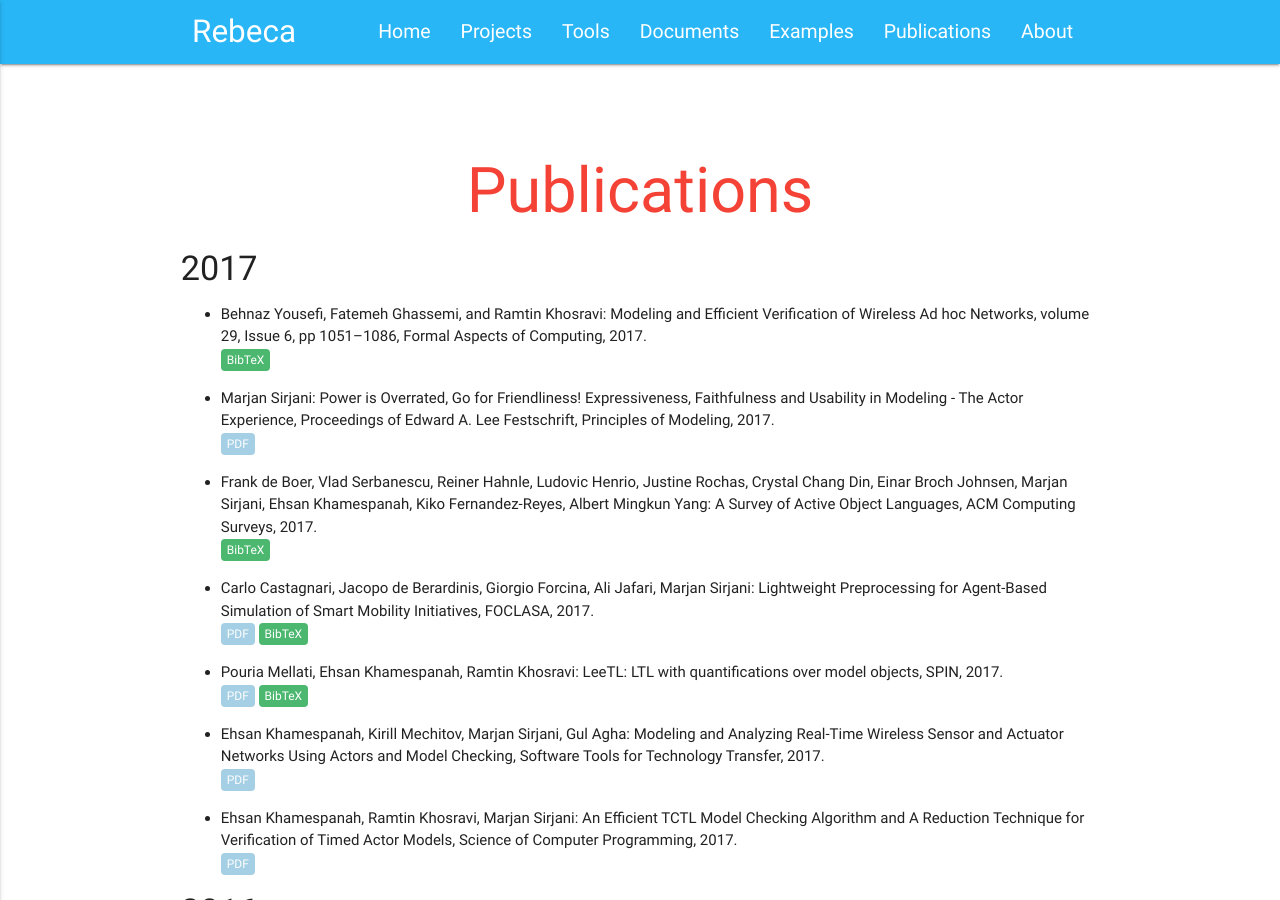
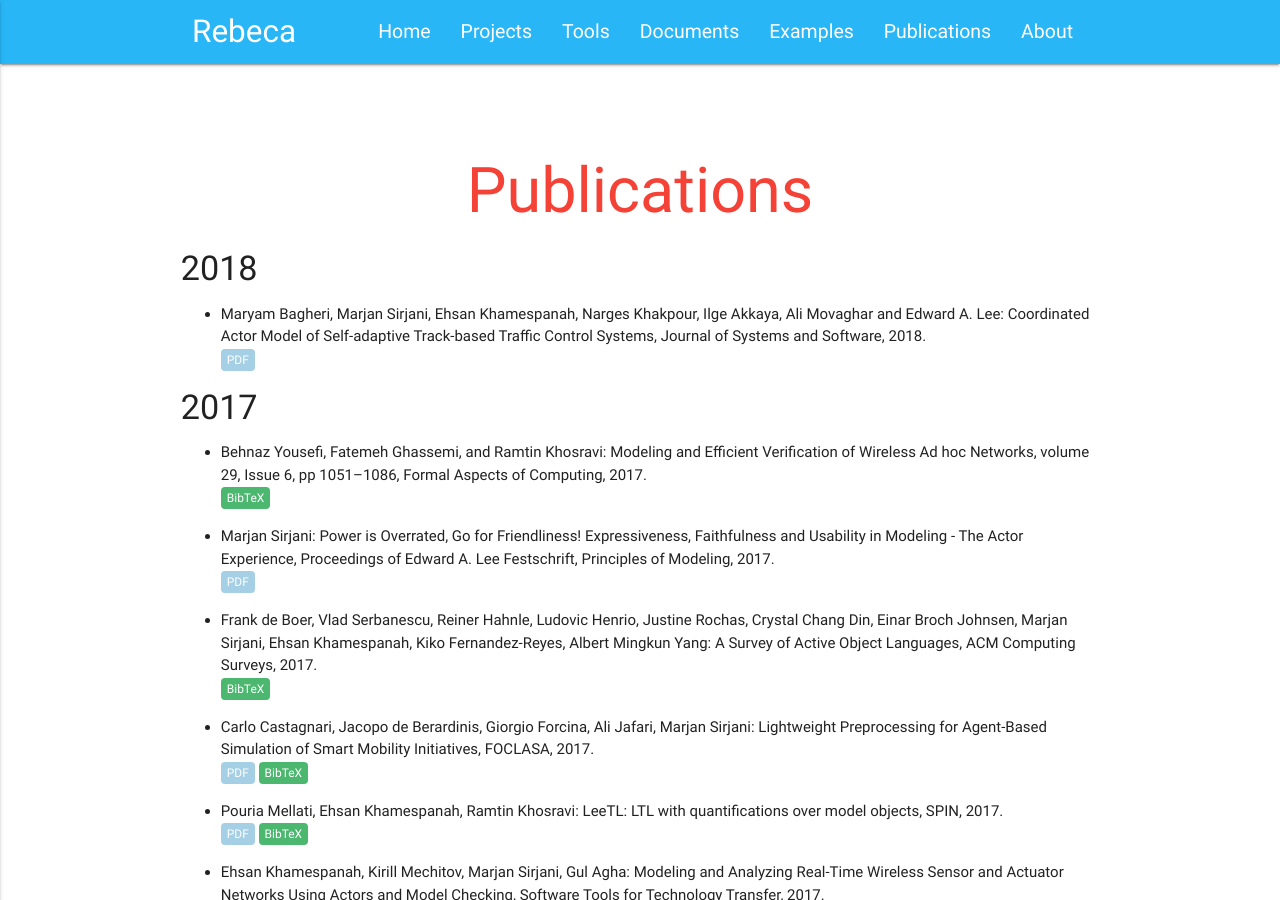
Before and after one commit to rebeca-lang/rebeca-lang.github.io, a Jekyll site: the page built from publications.md, in a window 1280 px wide and 900 px high. Built offline with Jekyll 4.4.1, drawn with Linux system fonts in a browser that asks for light colours.

Commit message:
A new publication for SEADA is added.

```diff
--- a/publications.md
+++ b/publications.md
@@ -5,10 +5,14 @@ redirect_from: "/wiki/pmwiki.php/Rebeca/Publications"
 
 ---
 
+#### 2018
+- Maryam Bagheri, Marjan Sirjani, Ehsan Khamespanah, Narges Khakpour, Ilge Akkaya, Ali Movaghar and Edward A. Lee: Coordinated Actor Model of Self-adaptive Track-based Traffic Control Systems, Journal of Systems and Software, 2018. \\
+<a class="link link_pdf" href="/assets/papers/2018/Self-Adaptive-Coordinated-Actors.pdf">PDF</a>
+
+
 #### 2017
 - Behnaz Yousefi, Fatemeh Ghassemi, and Ramtin Khosravi: Modeling and Efficient Verification of Wireless Ad hoc Networks, volume 29, Issue 6, pp 1051–1086, Formal Aspects of Computing, 2017. \\
 <a class="link link_bibtex" href="http://dblp.uni-trier.de/rec/bibtex/journals/fac/YousefiGK17">BibTeX</a>
-
 
 - Marjan Sirjani: Power is Overrated, Go for Friendliness! Expressiveness, Faithfulness and Usability in Modeling - The Actor Experience, Proceedings of Edward A. Lee Festschrift, Principles of Modeling, 2017. \\
 <a class="link link_pdf" href="/assets/papers/2017/Friendliness.pdf">PDF</a>
```
Also changed, not shown: projects/Seada.md (+3 -0 lines), 1 other file.
